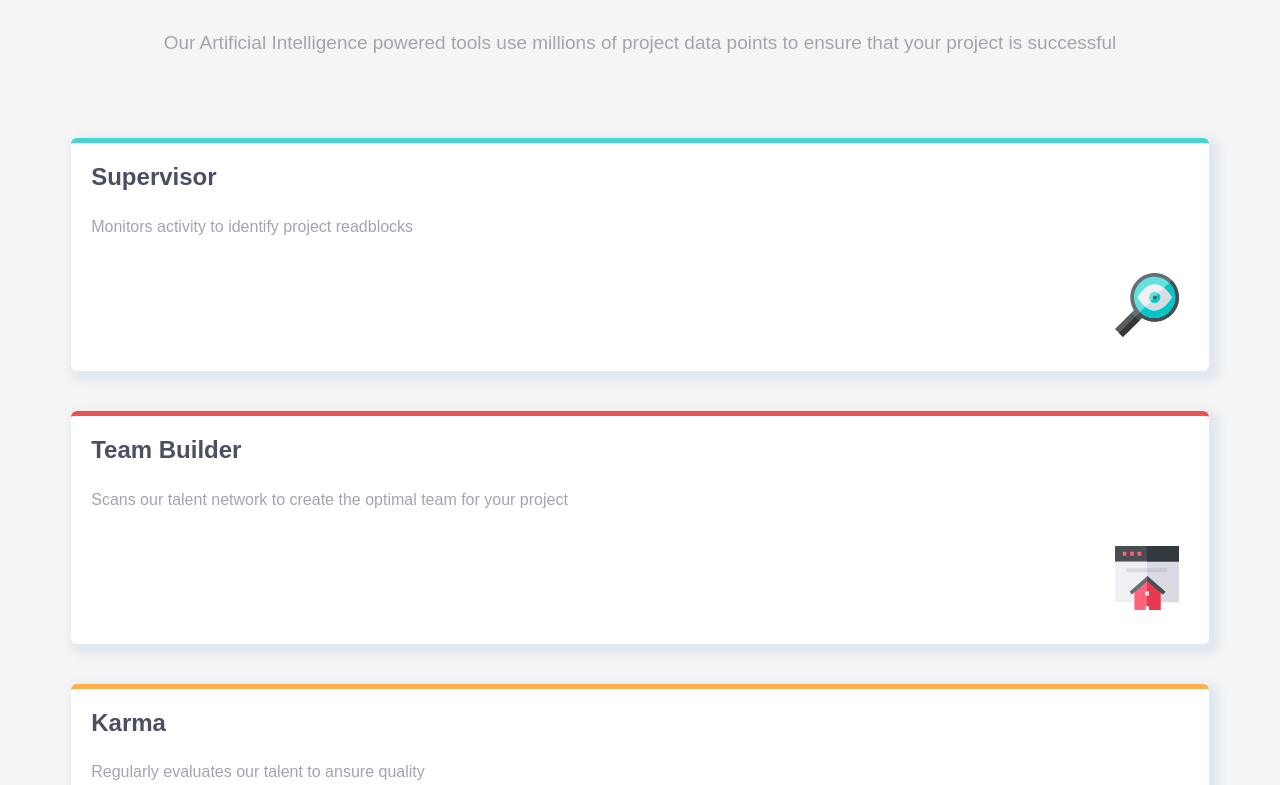
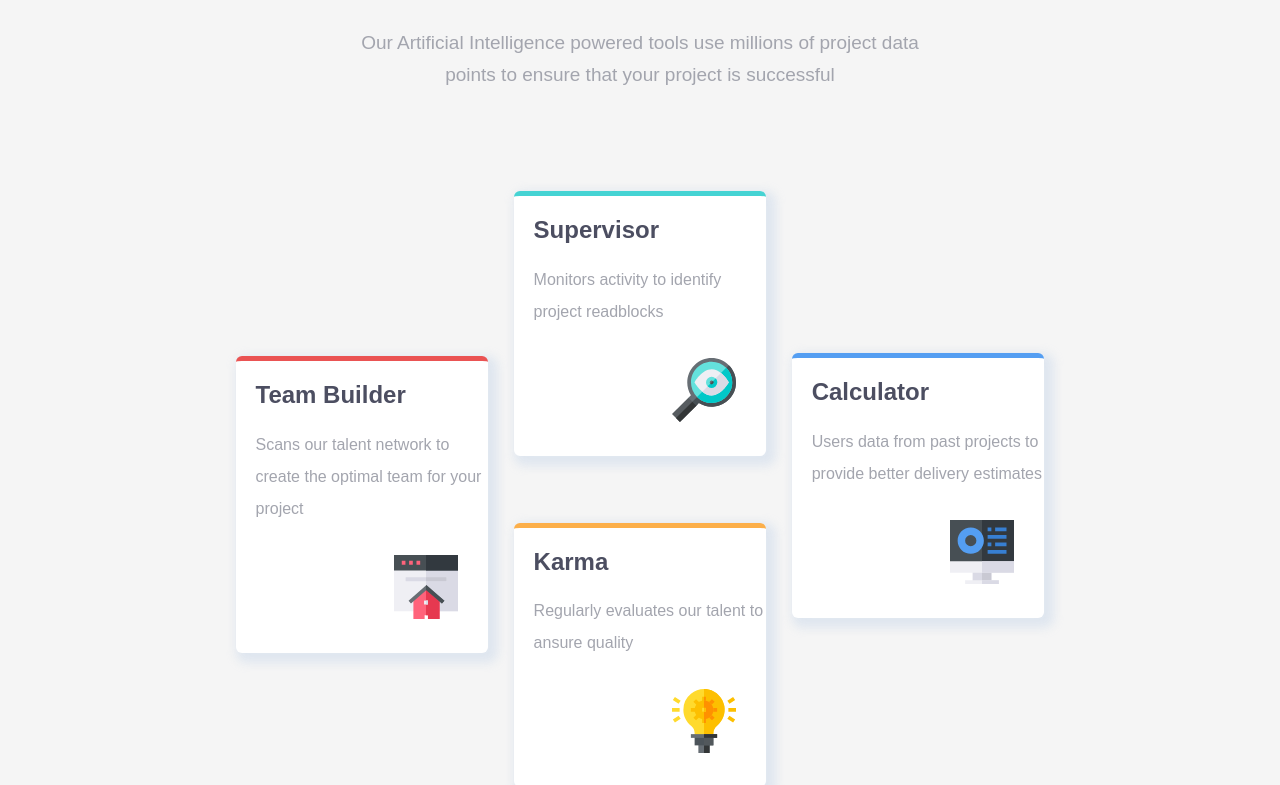
Before and after one commit to MuriloP14/frontendmentor-project06, a plain HTML site: page index.html in a window 1280 px wide. Shown: the part 167-952 px from the top of the page. Drawn offline with Linux system fonts and the light colour scheme; a web font is replaced by a local one.

Commit message:
Add files via upload

```diff
--- a/style.css
+++ b/style.css
@@ -86,6 +86,7 @@ p {
     width: 90%;
     margin-top: 40px;
     margin-left: 0%;
+    margin-bottom: 0px;
     border-top: 5px solid hsl(34, 97%, 64%);
     border-radius: 6px;
     box-shadow: 5px 5px 10px 5px rgba(216, 226, 238, 0.75);
@@ -100,9 +101,10 @@ p {
     border-radius: 6px;
     box-shadow: 5px 5px 10px 5px rgba(216, 226, 238, 0.75);
 }
-@media (min-width: 1300px) {
+@media (min-width: 1801px) {
     body {
         align-items:normal;
+        margin-bottom: 180px;
     }
     #title {
 
@@ -137,3 +139,40 @@ p {
         margin-top: -373px;
     }
 }
+@media (min-width:1000px) and (max-width:1800px) {
+    body {
+        align-items:normal;
+    }
+    #title {
+
+    }
+    #paragrafy {
+        margin-bottom: 300px;
+        margin-right: 330px;
+        margin-left: 330px;
+    }
+    .supervisor {
+        width: 20%;
+        height: 10%;
+        margin-left: 40%;
+        margin-top: -200px;
+    }
+    .builder {
+        width: 20%;
+        height: auto;
+        margin-left: 18%;
+        margin-top: -100px;
+    }
+    .karma {
+        width: 20%;
+        height: auto;
+        margin-left: 40%;
+        margin-top: -130px;
+    }
+    .calculator {
+        width: 20%;
+        height: auto;
+        margin-left: 62%;
+        margin-top: -434px;
+    }
+}
```
